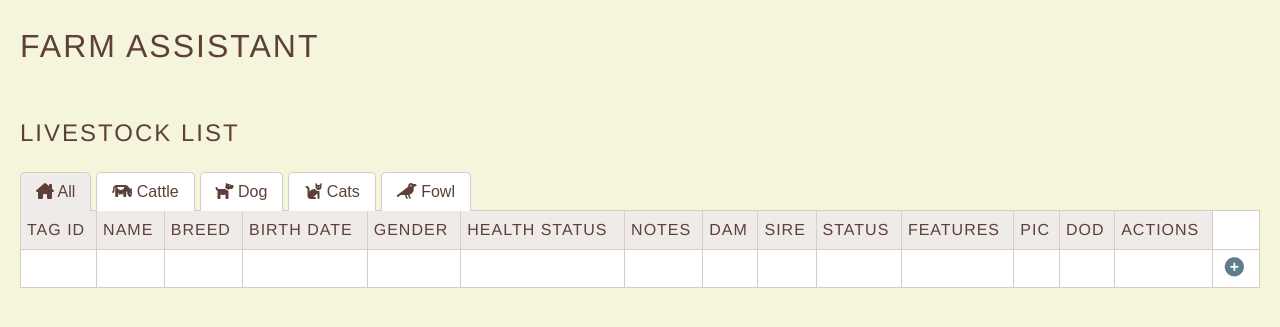
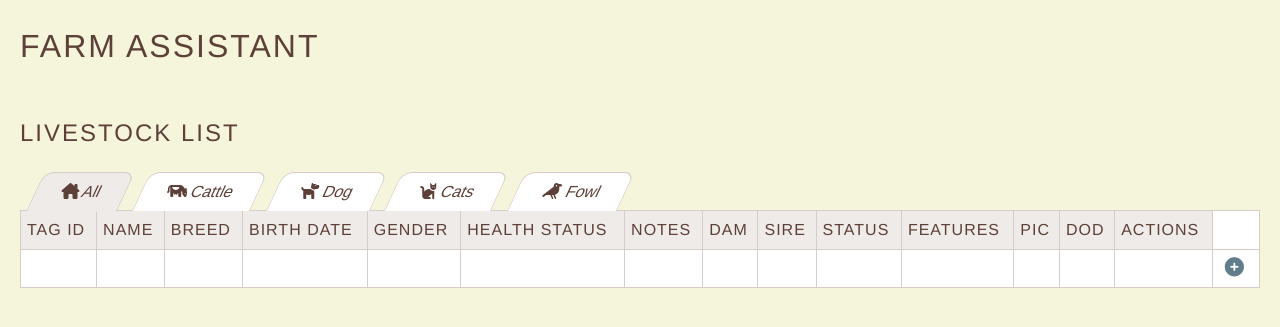
Before and after one commit to AlliTec/ha-addons, a Python web app: template farm-assistant-addon/templates/index.html in a window 1280 px wide. Shown: the top 327 px of the page. Run offline with Jinja, Linux system fonts and the light colour scheme; the template is opened without the code that fills it, so the values that code supplies are empty.

Commit message:
feat: Style filter tabs with rounded corners and angled sides

```diff
--- a/farm-assistant-addon/config.yaml
+++ b/farm-assistant-addon/config.yaml
@@ -1,5 +1,5 @@
 name: Farm Assistant
-version: "0.9.27"
+version: "0.9.28"
 slug: farm_assistant
 description: "An addon to manage your farm's livestock data."
 arch:
--- a/farm-assistant-addon/static/style.css
+++ b/farm-assistant-addon/static/style.css
@@ -145,13 +145,20 @@ th {
     background-color: var(--input-bg);
     border: 1px solid var(--table-border);
     border-bottom: none;
-    padding: 10px 15px;
+    padding: 10px 25px;
     cursor: pointer;
     font-size: 1rem;
     color: var(--text-color);
     transition: background-color 0.3s;
-    border-radius: 5px 5px 0 0;
-    margin-right: 5px;
+    border-radius: 10px 10px 0 0;
+    margin-right: 0;
+    transform: skewX(-25deg);
+    margin-left: 15px;
+}
+
+.filter-btn > * {
+    transform: skewX(25deg);
+    display: inline-block;
 }
 
 .filter-btn:hover {
```
Also changed, not shown: farm-assistant-addon/CHANGELOG.md.
